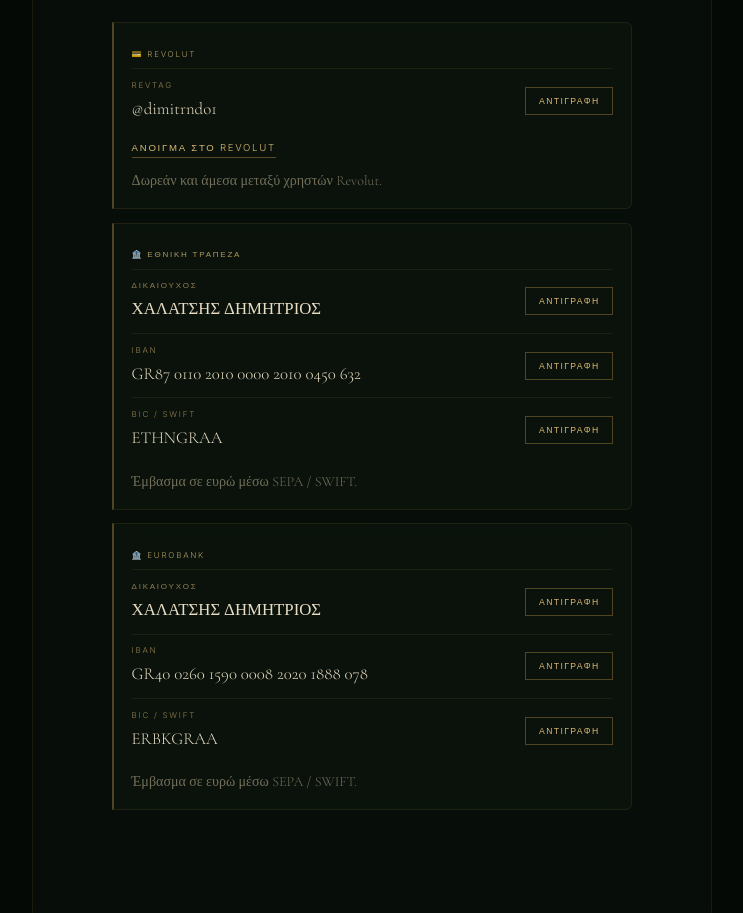
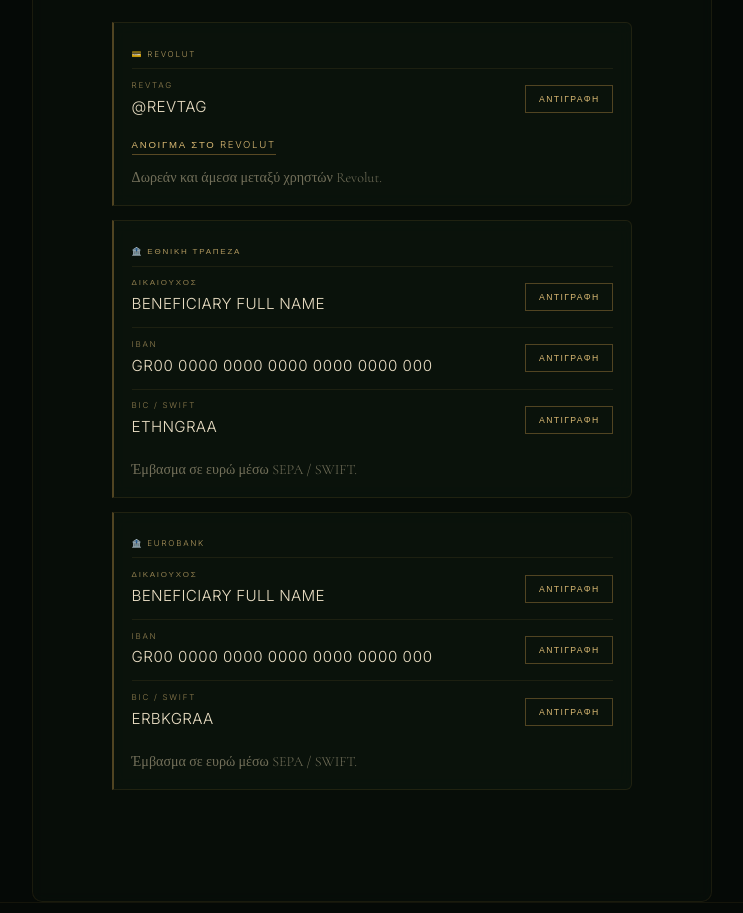
Before and after one commit to Dimitriosxal/Wedding-Site, a plain HTML site: page index.html in a window 1280 px wide. Shown: the part 8602-9515 px from the top of the page, without its empty margins (268-1011 px from the left). Drawn offline with nearby package versions, Linux system fonts and the light colour scheme; a web font is replaced by a local one.

Commit message:
characters visibility IBAN

```diff
--- a/index.html
+++ b/index.html
@@ -141,7 +141,7 @@ textarea{resize:vertical;min-height:70px}
 .gift-grid{display:flex;flex-direction:column;gap:.85rem;max-width:520px;margin:1.6rem auto 0}
 .gift-row{display:flex;justify-content:space-between;align-items:center;gap:.8rem;padding:.55rem 0;border-top:1px solid rgba(169,130,63,.12);text-align:left}
 .gift-k{display:block;font-size:.5rem;letter-spacing:.22em;text-transform:uppercase;color:var(--gold-l);opacity:.65}
-.gift-v{display:block;font-family:'Cormorant Garamond',serif;font-size:1.05rem;color:var(--cream);word-break:break-all;user-select:all}
+.gift-v{display:block;font-family:'Inter',sans-serif;font-variant-numeric:lining-nums tabular-nums;font-size:.95rem;letter-spacing:.02em;color:var(--cream);word-break:break-all;user-select:all}
 .gift-copy{flex:none;background:transparent;border:1px solid rgba(169,130,63,.45);color:var(--gold-l);font-family:'Inter',sans-serif;font-size:.54rem;letter-spacing:.16em;text-transform:uppercase;padding:.5rem .8rem;cursor:pointer;transition:background .25s,color .25s}
 .gift-copy:hover,.gift-copy.done{background:var(--gold);color:var(--bg0)}
 .gift-link{display:inline-block;margin:.3rem 0 .2rem;font-size:.6rem;letter-spacing:.18em;text-transform:uppercase;color:var(--gold-l);text-decoration:none;border-bottom:1px solid rgba(169,130,63,.5)}
@@ -365,11 +365,12 @@ footer{position:relative;z-index:20;text-align:center;padding:4.6rem 2rem;border
 <script>
 /* ═════════ ΡΥΘΜΙΣΕΙΣ ΠΛΗΡΩΜΩΝ — συμπληρώστε ΜΟΝΟ εδώ ═════════ */
 const GIFT = {
-  holder:   'ΧΑΛΑΤΣΗΣ ΔΗΜΗΤΡΙΟΣ',
-  iris:     '6980266621',
-  revtag:   'dimitrndo1',   // χωρίς το @
-  nbg:      { iban:'GR87 0110 2010 0000 2010 0450 632', bic:'ETHNGRAA' },
-  eurobank: { iban:'GR40 0260 1590 0008 2020 1888 078', bic:'ERBKGRAA' }
+  holder:   'ΟΝΟΜΑΤΕΠΩΝΥΜΟ ΔΙΚΑΙΟΥΧΟΥ',      // ελληνικά → καρτέλα «Από Ελλάδα»
+  holderEn: 'BENEFICIARY FULL NAME',      // λατινικοί χαρακτήρες → καρτέλα «Από το εξωτερικό»
+  iris:     '69XXXXXXXX',
+  revtag:   'REVTAG',   // χωρίς το @
+  nbg:      { iban:'GR00 0000 0000 0000 0000 0000 000', bic:'ETHNGRAA' },
+  eurobank: { iban:'GR00 0000 0000 0000 0000 0000 000', bic:'ERBKGRAA' }
 };
 
 /* ═════════ ΜΕΤΑΦΡΑΣΕΙΣ ΑΓΓΛΙΚΑ (τα ελληνικά διαβάζονται απευθείας από τη σελίδα) ═════════ */
@@ -502,7 +503,7 @@ function renderGift(){
   const card = (tag,rows,note) => `<div class="vi-item"><span class="vi-tag">${tag}</span>${rows}${note?`<p class="gift-note">${note}</p>`:''}</div>`;
   const iris = () => card('⚡ IRIS', row(t.phone,GIFT.iris), t.irisNote);
   const revolut = () => card('💳 Revolut', row('Revtag','@'+GIFT.revtag)+`<a class="gift-link" href="https://revolut.me/${GIFT.revtag}" target="_blank" rel="noopener">${t.open}</a>`, t.revNote);
-  const bank = (name,b,bic) => card('🏦 '+name, row(t.holder,GIFT.holder)+row('IBAN',b.iban,b.iban.replace(/\s/g,''))+(bic?row('BIC / SWIFT',b.bic):''), bic?t.sepa:'');
+  const bank = (name,b,bic) => card('🏦 '+name, row(t.holder, bic ? (GIFT.holderEn||GIFT.holder) : GIFT.holder)+row('IBAN',b.iban,b.iban.replace(/\s/g,''))+(bic?row('BIC / SWIFT',b.bic):''), bic?t.sepa:'');
   const cards = gTab==='gr'
     ? iris()+revolut()+bank(t.nbg,GIFT.nbg,false)+bank(t.eb,GIFT.eurobank,false)
     : revolut()+bank(t.nbg,GIFT.nbg,true)+bank(t.eb,GIFT.eurobank,true);
```
